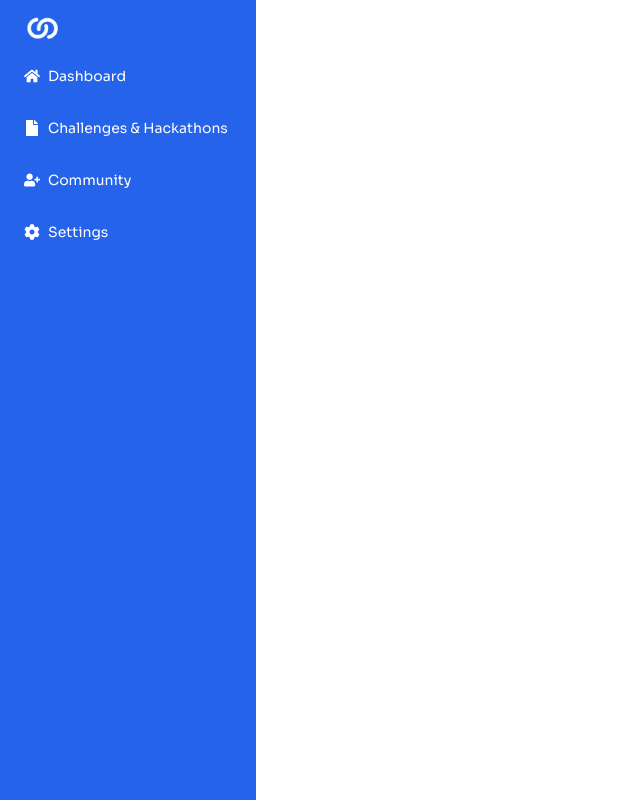
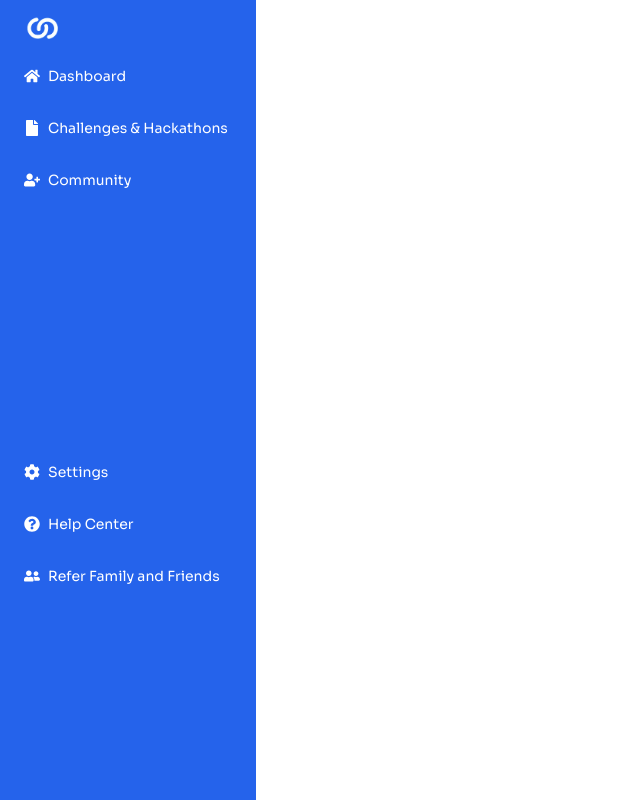
Before and after one commit to mahingaRodin/Umurava, a Next.js app in the folder talent-dashboard/: page / in a window 1280 px wide. Shown: the whole page, without its empty margins (0-640 px from the left). Built offline with nearby package versions, Linux system fonts and the light colour scheme.

Commit message:
"updated"

```diff
--- a/talent-dashboard/components/Dashboard/Sidebar.tsx
+++ b/talent-dashboard/components/Dashboard/Sidebar.tsx
@@ -1,6 +1,14 @@
 import Image from "next/image";
 import Link from "next/link";
-import { FaHome, FaFile, FaUserPlus, FaCog, FaSignOutAlt } from "react-icons/fa";
+import {
+  FaHome,
+  FaFile,
+  FaUserPlus,
+  FaCog,
+  FaSignOutAlt,
+  FaQuestionCircle,
+  FaUserFriends,
+} from "react-icons/fa";
 const Sidebar: React.FC = () => {
   return (
     <aside className="bg-blue-600 text-white w-64 min-h-screen p-4">
@@ -34,6 +42,8 @@ const Sidebar: React.FC = () => {
               <span className="text-sm">Community</span>
             </Link>
           </li>
+        </ul>
+        <ul className="space-y-4 mt-64">
           <li>
             <Link
               href="/settings"
@@ -43,6 +53,24 @@ const Sidebar: React.FC = () => {
               <span className="text-sm">Settings</span>
             </Link>
           </li>
+          <li>
+            <Link
+              href="/help"
+              className="flex items-center p-2 hover:bg-white rounded hover:text-blue-500"
+            >
+              <FaQuestionCircle className="mr-2" />
+              <span className="text-sm">Help Center</span>
+            </Link>
+          </li>
+          <li>
+            <Link
+              href="/settings"
+              className="flex items-center p-2 hover:bg-white rounded hover:text-blue-500"
+            >
+              <FaUserFriends className="mr-2" />
+              <span className="text-sm">Refer Family and Friends</span>
+            </Link>
+          </li>
         </ul>
       </nav>
     </aside>
```
Also changed, not shown: 1 other file (tests, documents, lock files or other folders).
